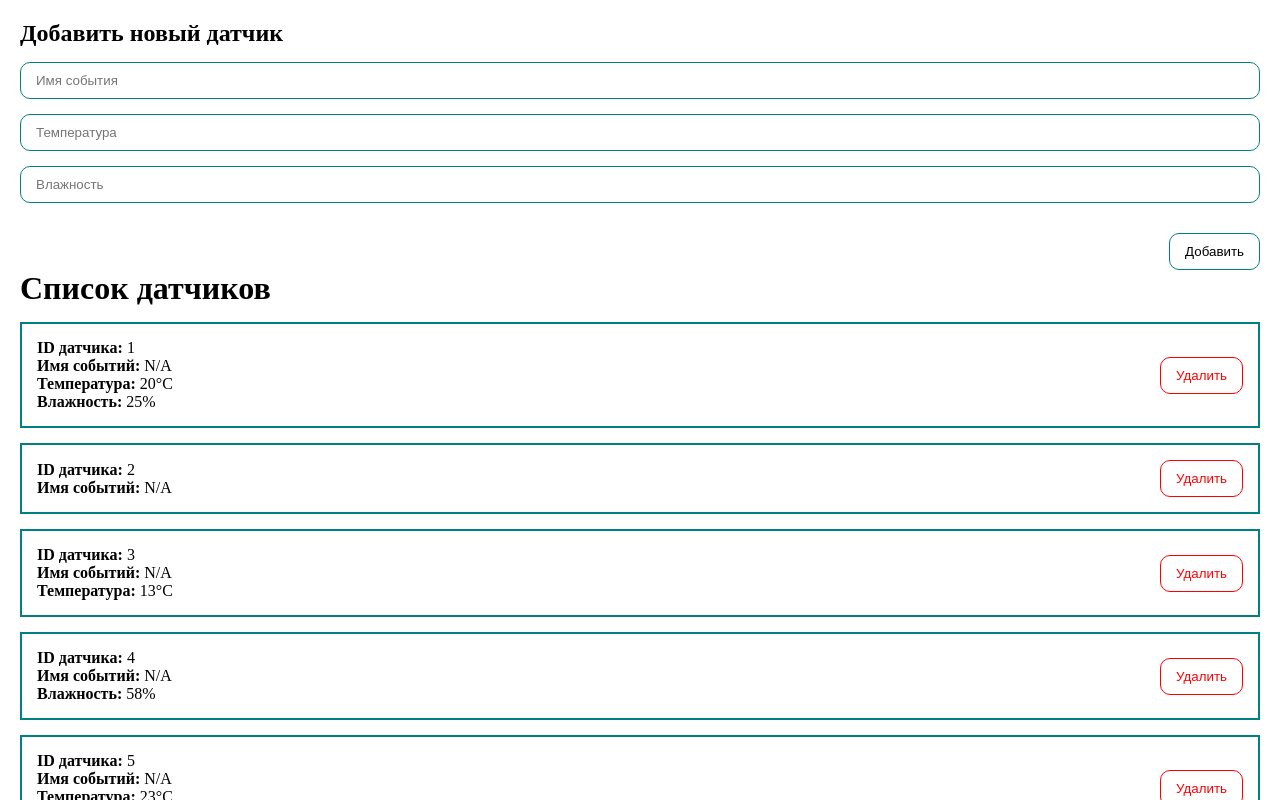
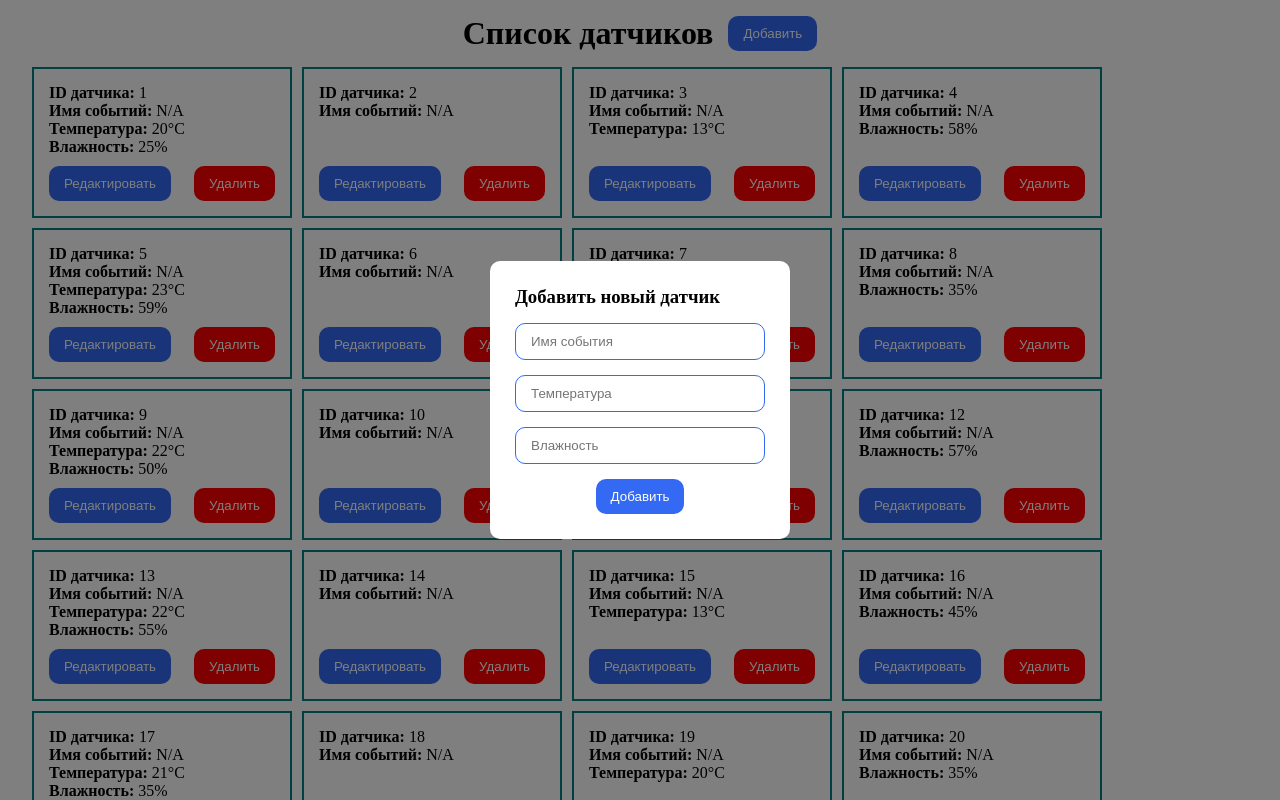
Before and after one commit to NikolayDimitriev/vue-sensors, a Vue app: page / in a window 1280 px wide. Both pictures are taken after a click on the button "Добавить". Shown: the top 800 px of the page. Built offline with nearby package versions, Linux system fonts and the light colour scheme.

Commit message:
изменил верстку, вынес форму в модалку

```diff
--- a/src/App.vue
+++ b/src/App.vue
@@ -1,6 +1,13 @@
 <template>
   <div class="container">
-    <sensor-form @create="createNewSensor"></sensor-form>
+    <header class="header">
+      <h1 class="header__title">Список датчиков</h1>
+      <my-button class="header__btn" @click="showModal">Добавить</my-button>
+    </header>
+
+    <my-modal v-model:isShow="isModalShow">
+      <sensor-form @create="createNewSensor"></sensor-form>
+    </my-modal>
     <sensor-list :sensors="sensors" @remove="removeSensor"></sensor-list>
   </div>
 </template>
@@ -18,12 +25,14 @@ export default {
   data() {
     return {
       sensors: [],
+      isModalShow: false,
     };
   },
 
   methods: {
     createNewSensor(sensor) {
       this.sensors.push(sensor);
+      this.isModalShow = false;
       this.updateLocalStorage();
     },
 
@@ -36,6 +45,9 @@ export default {
     updateLocalStorage() {
       const parsed = JSON.stringify(this.sensors);
       localStorage.setItem("data", parsed);
+    },
+    showModal() {
+      this.isModalShow = true;
     },
   },
   mounted() {
@@ -61,6 +73,27 @@ export default {
 }
 
 .container {
-  padding: 20px;
+  width: 95%;
+  margin: 0 auto;
+  padding: 15px 0;
+  display: flex;
+  flex-direction: column;
+  align-items: center;
+}
+
+.header {
+  display: flex;
+  justify-content: space-between;
+  align-items: center;
+}
+
+.header__title {
+  display: inline-block;
+  margin-right: 15px;
+}
+
+.header__btn {
+  background-color: #3369f3;
+  color: white;
 }
 </style>
--- a/src/components/SensorForm.vue
+++ b/src/components/SensorForm.vue
@@ -1,6 +1,6 @@
 <template>
   <form class="form" @submit.prevent="createNewSensor">
-    <h2 class="form__title">Добавить новый датчик</h2>
+    <h3 class="form__title">Добавить новый датчик</h3>
     <my-input
       v-model="sensor.name"
       class="form__input"
@@ -97,6 +97,7 @@ export default {
 .form {
   display: flex;
   flex-direction: column;
+  max-width: 350px;
 }
 
 .form__title {
@@ -113,8 +114,9 @@ export default {
 }
 
 .btn {
-  margin-top: 15px;
-  align-self: flex-end;
-  border: 1px solid teal;
+  align-self: center;
+  background-color: #3369f3;
+  color: white;
+  border: 1px solid #3369f3;
 }
 </style>
--- a/src/components/SensorItem.vue
+++ b/src/components/SensorItem.vue
@@ -1,6 +1,6 @@
 <template>
-  <article class="sensor">
-    <div>
+  <article class="sensor__item">
+    <div class="sensor__info">
       <div><b>ID датчика:</b> {{ sensor.sensor_id }}</div>
       <div><b>Имя событий:</b> {{ sensor.name }}</div>
       <div v-if="sensor.temperature">
@@ -9,6 +9,7 @@
       <div v-if="sensor.humidity"><b>Влажность:</b> {{ sensor.humidity }}%</div>
     </div>
     <div class="sensor__btns">
+      <my-button class="btn--edit">Редактировать</my-button>
       <my-button class="btn" @click="$emit('remove', sensor)"
         >Удалить</my-button
       >
@@ -28,17 +29,38 @@ export default {
 </script>
 
 <style scoped>
-.sensor {
+.sensor__item {
   padding: 15px;
   border: 2px solid teal;
-  margin-top: 15px;
   display: flex;
+  flex-direction: column;
   align-items: center;
   justify-content: space-between;
+  min-width: 260px;
+}
+
+.sensor__info {
+  align-self: flex-start;
+}
+
+.sensor__btns {
+  width: 100%;
+  margin-top: 10px;
+}
+
+.sensor__btns {
+  display: flex;
+  justify-content: space-between;
+  align-items: center;
 }
 
 .btn {
-  color: red;
-  border: 1px solid red;
+  color: white;
+  background-color: red;
+}
+
+.btn--edit {
+  color: white;
+  background-color: #3369f3;
 }
 </style>
--- a/src/components/SensorList.vue
+++ b/src/components/SensorList.vue
@@ -1,6 +1,5 @@
 <template>
-  <h1>Список датчиков</h1>
-  <section v-if="sensors.length > 0">
+  <section v-if="sensors.length > 0" class="sensor">
     <sensor-item
       v-for="sensor in sensors"
       :sensor="sensor"
@@ -28,6 +27,12 @@ export default {
 </script>
 
 <style scoped>
+.sensor {
+  padding: 15px 0;
+  display: flex;
+  flex-wrap: wrap;
+  gap: 10px;
+}
 .empty {
   width: 100%;
   height: 200px;
--- a/src/components/UI/MyButton.vue
+++ b/src/components/UI/MyButton.vue
@@ -11,9 +11,9 @@ export default {
 <style scoped>
 .button {
   padding: 10px 15px;
-  background: none;
   border-radius: 10px;
   cursor: pointer;
   outline: none;
+  border: none;
 }
 </style>
--- a/src/components/UI/MyInput.vue
+++ b/src/components/UI/MyInput.vue
@@ -18,7 +18,7 @@ export default {
 
 <style scoped>
 .input {
-  border: 1px solid teal;
+  border: 1px solid #3369f3;
   padding: 10px 15px;
   border-radius: 10px;
   outline: none;
--- /dev/null
+++ b/src/components/UI/MyModal.vue
@@ -0,0 +1,43 @@
+<template>
+  <div class="modal" v-if="isShow" @click.stop="closeModal">
+    <div @click.stop class="modal__content"><slot></slot></div>
+  </div>
+</template>
+
+<script>
+export default {
+  name: "my-modal",
+  props: {
+    isShow: {
+      type: Boolean,
+      default: false,
+    },
+  },
+  methods: {
+    closeModal() {
+      this.$emit("update:isShow", false);
+    },
+  },
+};
+</script>
+
+<style scoped>
+.modal {
+  top: 0;
+  left: 0;
+  bottom: 0;
+  right: 0;
+  background-color: rgba(0, 0, 0, 0.5);
+  position: fixed;
+  display: flex;
+}
+
+.modal__content {
+  margin: auto;
+  background-color: white;
+  border-radius: 10px;
+  min-height: 50px;
+  min-width: 300px;
+  padding: 25px;
+}
+</style>
--- a/src/components/UI/index.js
+++ b/src/components/UI/index.js
@@ -1,4 +1,5 @@
 import MyButton from "@/components/UI/MyButton.vue";
 import MyInput from "@/components/UI/MyInput.vue";
+import MyModal from "@/components/UI/MyModal.vue";
 
-export default [MyButton, MyInput];
+export default [MyButton, MyInput, MyModal];
```
